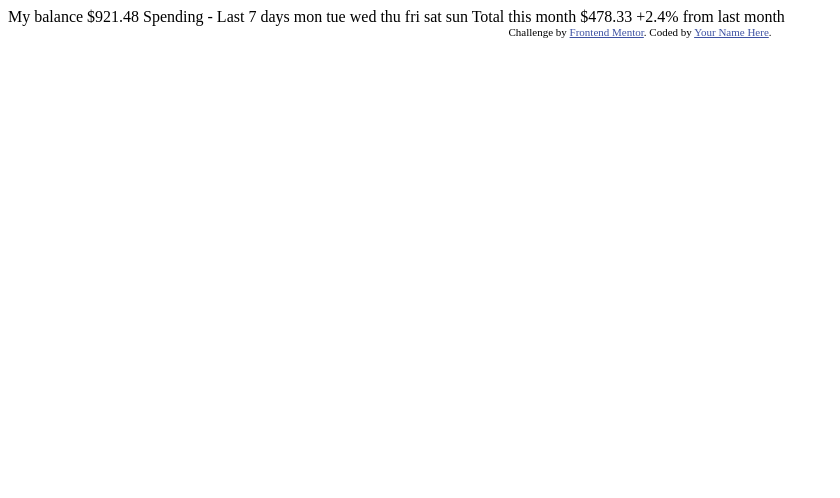
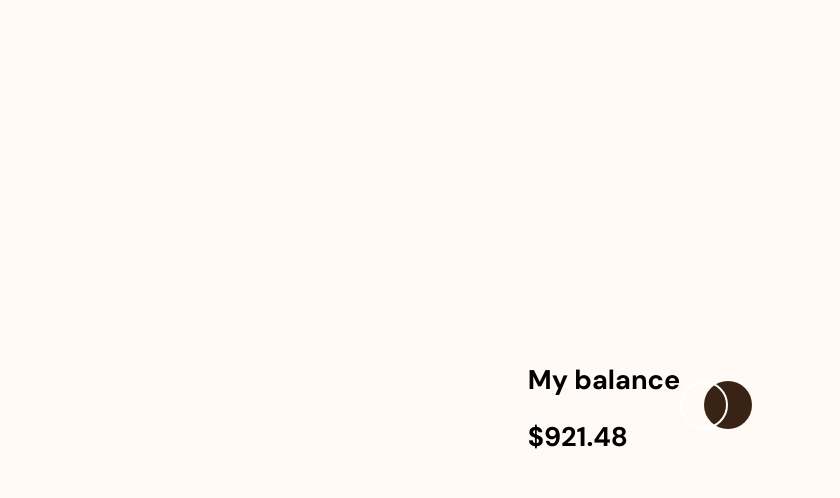
Before and after one commit to KieranWebDev/expenses-chart-component, a plain HTML site: page index.html in a window 1280 px wide. Shown: the whole page, without its empty margins (0-840 px from the left). Drawn offline with Linux system fonts and the light colour scheme.

Commit message:
files setup

```diff
--- a/index.html
+++ b/index.html
@@ -1,22 +1,35 @@
 <!DOCTYPE html>
 <html lang="en">
+
 <head>
   <meta charset="UTF-8">
-  <meta name="viewport" content="width=device-width, initial-scale=1.0"> <!-- displays site properly based on user's device -->
+  <meta name="viewport" content="width=device-width, initial-scale=1.0">
+  <!-- displays site properly based on user's device -->
 
   <link rel="icon" type="image/png" sizes="32x32" href="./images/favicon-32x32.png">
 
   <title>Frontend Mentor | Expenses chart component</title>
 
-  <!-- Feel free to remove these styles or customise in your own stylesheet 👍 -->
-  <style>
-    .attribution { font-size: 11px; text-align: center; }
-    .attribution a { color: hsl(228, 45%, 44%); }
-  </style>
+  <link rel="stylesheet" href="styles.css">
 </head>
+
 <body>
+  <main class="main-container">
 
-  My balance
+
+    <section class="balance-section">
+      <div class="balance-section-left">
+        <h1 class="balance-section-left__title">My balance</h1>
+        <h2 class="balance-section-left__amount">$921.48</h2>
+      </div>
+      <div class="balance-section-right">
+        <img src="./images/logo.svg" alt="logo" class="logo">
+      </div>
+    </section>
+  </main>
+
+
+  <!-- My balance
   $921.48
 
   Spending - Last 7 days
@@ -33,11 +46,13 @@
   $478.33
 
   +2.4%
-  from last month
+  from last month -->
 
-  <div class="attribution">
+  <!-- <div class="attribution">
     Challenge by <a href="https://www.frontendmentor.io?ref=challenge" target="_blank">Frontend Mentor</a>.
     Coded by <a href="#">Your Name Here</a>.
-  </div>
+  </div> -->
+  <script src="javaScript.js"></script>
 </body>
+
 </html>
--- /dev/null
+++ b/styles.css
@@ -0,0 +1,46 @@
+/* FONTS */
+@import url('https://fonts.googleapis.com/css2?family=DM+Sans:wght@400;700&display=swap');
+
+/* RESETS */
+html {
+  box-sizing: border-box;
+}
+
+*,
+*::before,
+*::after {
+  box-sizing: inherit;
+}
+
+/* VARIABLES */
+:root {
+  --soft-red: hsl(10, 79%, 65%);
+  --cyan: hsl(186, 34%, 60%);
+  --dark-brown: hsl(25, 47%, 15%);
+  --medium-brown: hsl(28, 10%, 53%);
+  --cream: hsl(27, 66%, 92%);
+  --very-pale-orange: hsl(33, 100%, 98%);
+}
+
+/* GLOBAL STYLES */
+body {
+  font-family: 'DM Sans', sans-serif;
+  font-size: 18px;
+  background-color: var(--very-pale-orange);
+  display: flex;
+  justify-content: center;
+  align-items: center;
+  min-height: 100vh;
+  width: minma;
+}
+:root {
+  font-size: 15px;
+}
+/* CARD */
+/* balance-section */
+.balance-section {
+  display: flex;
+  justify-content: space-between;
+  align-items: center;
+  padding: 1.25rem;
+}
```
Also changed, not shown: javaScript.js (added).
